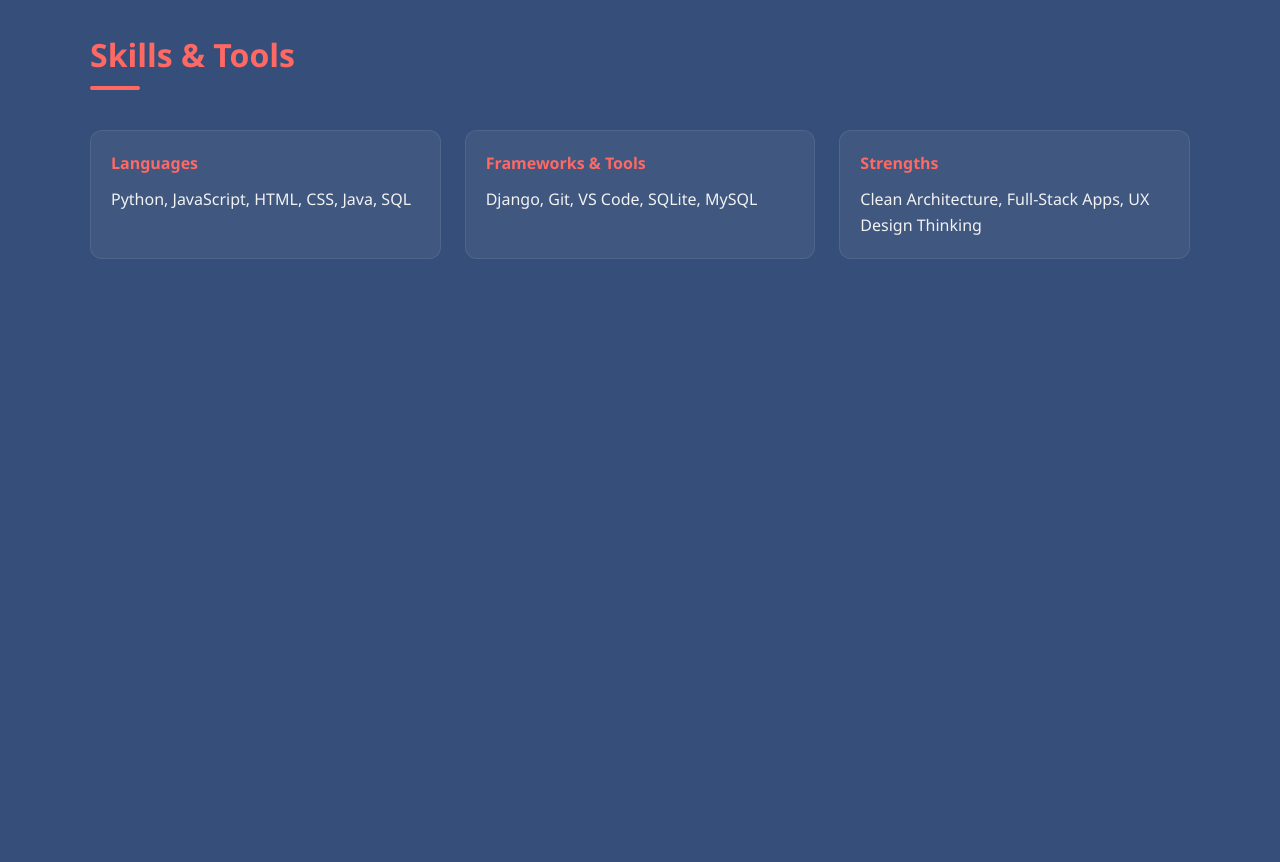
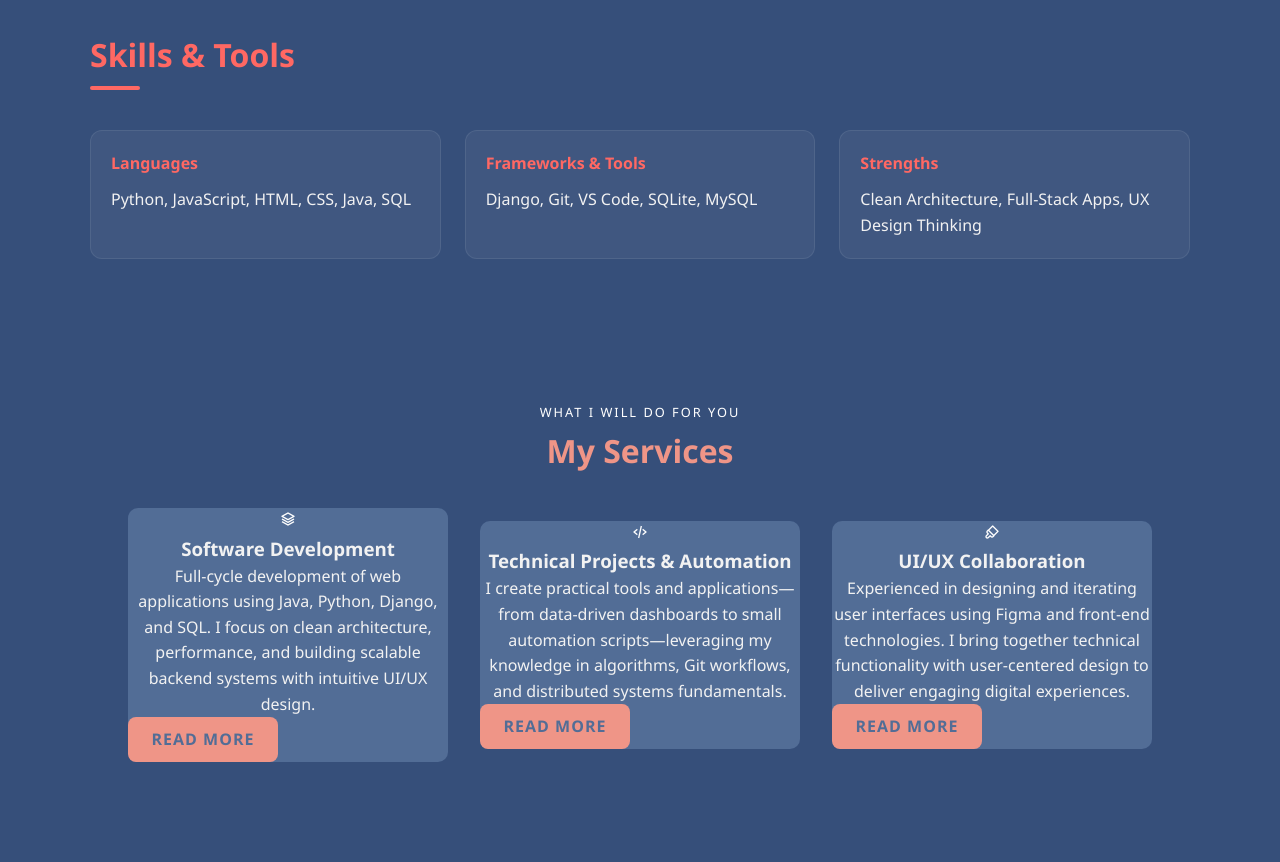
Before and after one commit to Zonish-Sheikh/Portfolio_Website, a plain HTML site: page index.html in a window 1280 px wide. Shown: the part 1518-2380 px from the top of the page. Before the commit the page ends 1817 px from the top, so only its background shows below. Drawn offline with nearby package versions, Linux system fonts and the light colour scheme.

Commit message:
Work in progress: Building 'Services' Page

```diff
--- a/index.html
+++ b/index.html
@@ -129,6 +129,51 @@
   </div>
 </section>
 
+<!-- SERVICES SECTION -->
+<section id="services" class="services">
+  <div class="main-text">
+    <span>What I Will Do for You</span>
+    <h2>My Services</h2>
+  </div>
+
+  <div class="section-services">
+
+    <div class="service-box">
+      <i class='bx bx-layer service-icon' style='color:white'></i>
+      <h3>Software Development</h3>
+      <p>
+        Full-cycle development of web applications using Java, Python, Django, and SQL. I focus on clean architecture, performance, and building scalable backend systems with intuitive UI/UX design.
+      </p>
+      <div class="btn-box service-btn">
+        <a href="#" class="btn">READ MORE</a>
+      </div>
+    </div>
+
+    <div class="service-box">
+      <i class='bx bx-code-alt service-icon' style='color:white'></i>
+      <h3>Technical Projects & Automation</h3>
+      <p>
+        I create practical tools and applications—from data-driven dashboards to small automation scripts—leveraging my knowledge in algorithms, Git workflows, and distributed systems fundamentals.
+      </p>
+      <div class="btn-box service-btn">
+        <a href="#" class="btn">READ MORE</a>
+      </div>
+    </div>
+
+    <div class="service-box">
+      <i class='bx bx-brush service-icon' style='color:white'></i>
+      <h3>UI/UX Collaboration</h3>
+      <p>
+        Experienced in designing and iterating user interfaces using Figma and front-end technologies. I bring together technical functionality with user-centered design to deliver engaging digital experiences.
+      </p>
+      <div class="btn-box service-btn">
+        <a href="#" class="btn">READ MORE</a>
+      </div>
+    </div>
+
+  </div>
+</section>
+
 
 <script src="script.js"></script>
 
--- a/style.css
+++ b/style.css
@@ -377,10 +377,48 @@ a:hover {
 
 /* SHIFT SECTIONS UP BY REDUCING TOP PADDING */
 #about, #experience, section.skills {
-  padding-top: 10px;    /* reduced top padding for upward shift */
-  padding-bottom: 40px; /* keep bottom padding */
+  padding-top: 10px;
+  padding-bottom: 40px;
 }
 
 html {
   scroll-behavior: smooth;
 }
+
+/* SERVICES SECTION CSS */
+.main-text{
+  width: 100%;
+  text-align: center;
+  margin-bottom: 2rem;
+  color: var(--hover-color);
+}
+
+.main-text h2{
+  font-weight: 700;
+  font-size: var(--normal-font);
+}
+
+.main-text span{
+  color: white;
+  font-size: .8rem;
+  font-weight: 200;
+  letter-spacing: 2px;
+  text-transform: uppercase;
+}
+
+.section-services{
+  display: flex;
+  justify-content: center;
+  align-items: center;
+  flex-wrap: wrap;
+  grid-gap: 2rem;
+}
+
+.section-services .service-box{
+  flex: 1 1 18rem;
+  padding: 2rem 1 rem 2rem;
+  text-align: center;
+  background: var(--second-bg-color);
+  transition: transform .4s;
+  border-radius: 10px;
+}
```
